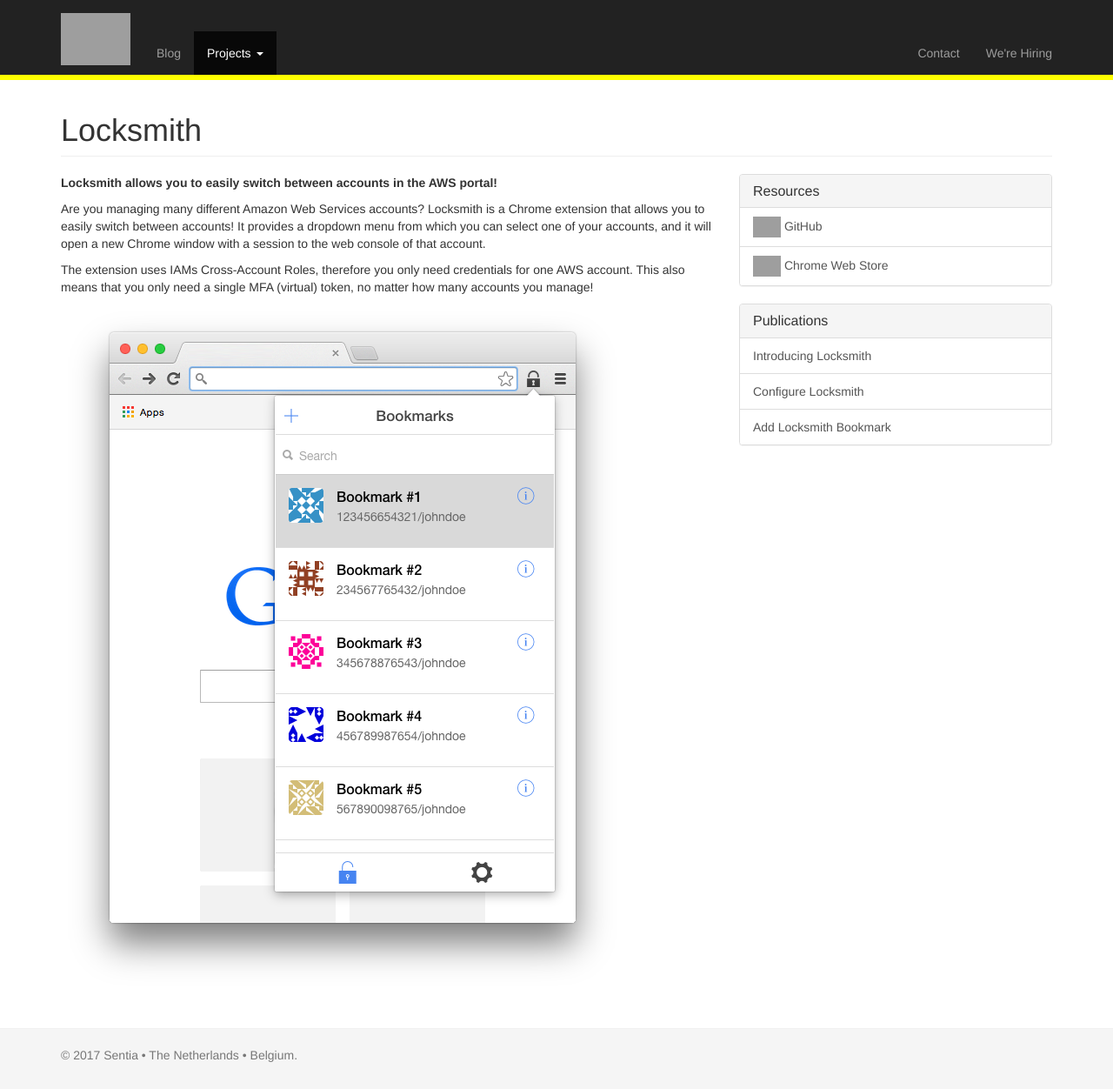
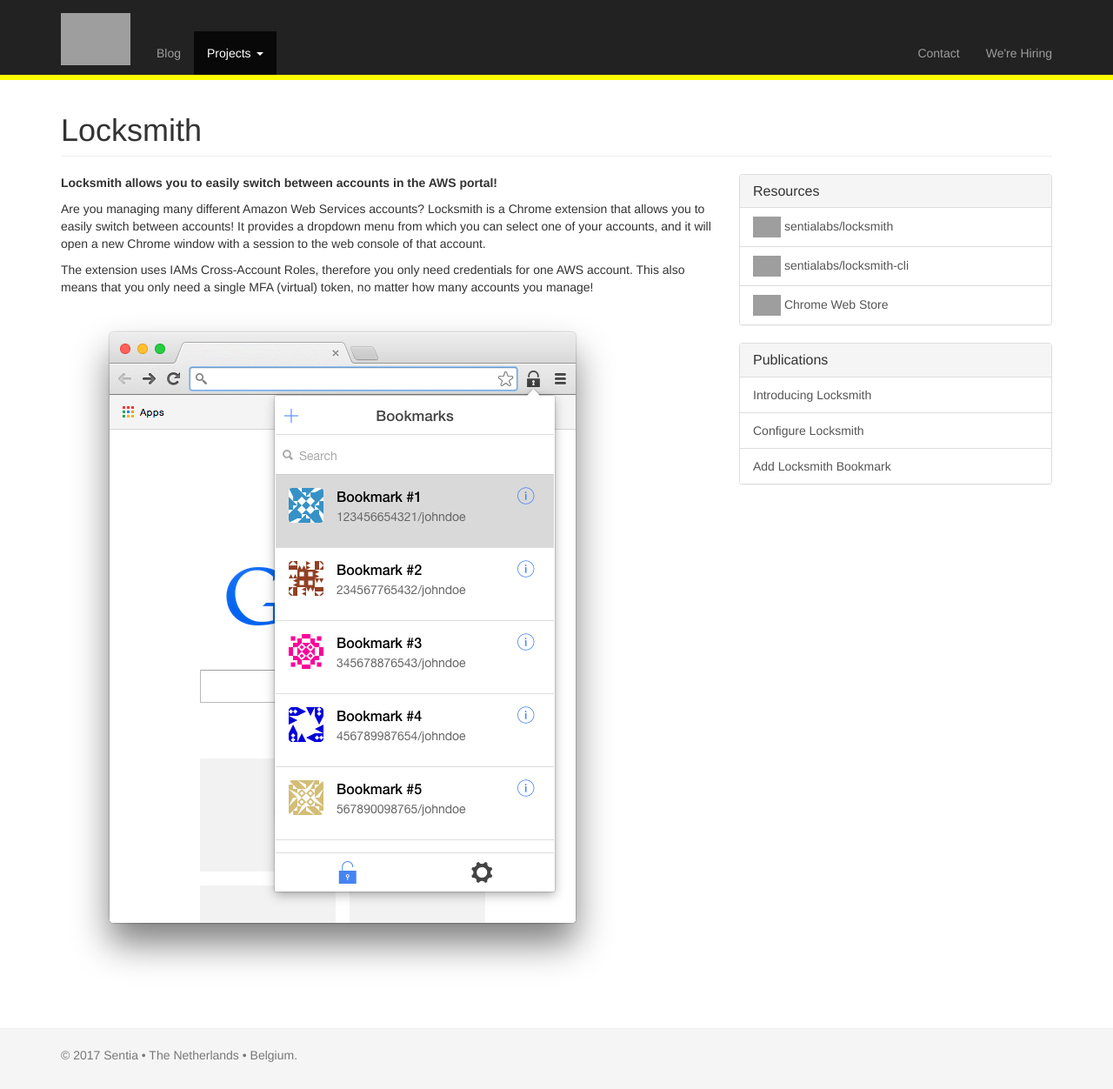
Before and after one commit to sentiampc/sentialabs.github.io, a Jekyll site: the page built from locksmith.md, in a window 1280 px wide and 1252 px high. Shown: the whole window at 87% size. Built offline with Jekyll 4.4.1, drawn with Linux system fonts in a browser that asks for light colours; nearby versions of some CDN libraries; grey boxes are pictures that could not be loaded.

Commit message:
Add GitHub locksmith-cli to Locksmith Project page

```diff
--- a/_includes/resources.html
+++ b/_includes/resources.html
@@ -4,14 +4,14 @@
       <h3 class="panel-title">Resources</h3>
     </div>
     <div class="list-group">
-      {% if page.github %}
-        <a class="list-group-item" href="https://github.com/{{page.github}}">
+      {% for github in page.github %}
+        <a class="list-group-item" href="https://github.com/{{github}}">
           <img src="https://a248.e.akamai.net/assets.github.com/images/icons/emoji/octocat.png"
               height="24"
           />
-          GitHub
+          {{github}}
         </a>
-      {% endif %}
+      {% endfor %}
       {% if page.chrome_web_store %}
         <a class="list-group-item" href="https://chrome.google.com/webstore/detail/{{page.chrome_web_store}}">
           <img src="http://orig01.deviantart.net/d48e/f/2012/300/3/7/chrome_web_store_new_icon_by_brebenel_silviu-d5j4agq.png"
--- a/locksmith.md
+++ b/locksmith.md
@@ -3,7 +3,9 @@
 title: Locksmith
 section: Projects
 navigation_weight: 2
-github: sentialabs/locksmith
+github:
+  - sentialabs/locksmith
+  - sentialabs/locksmith-cli
 chrome_web_store: idahiicmmneinnceklagffdlmgdmdnhc
 ---
 
```
